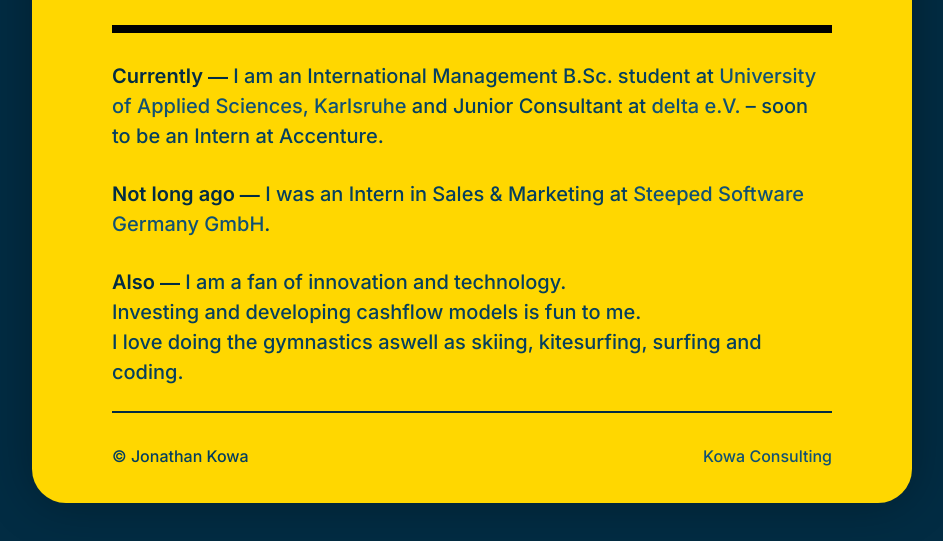
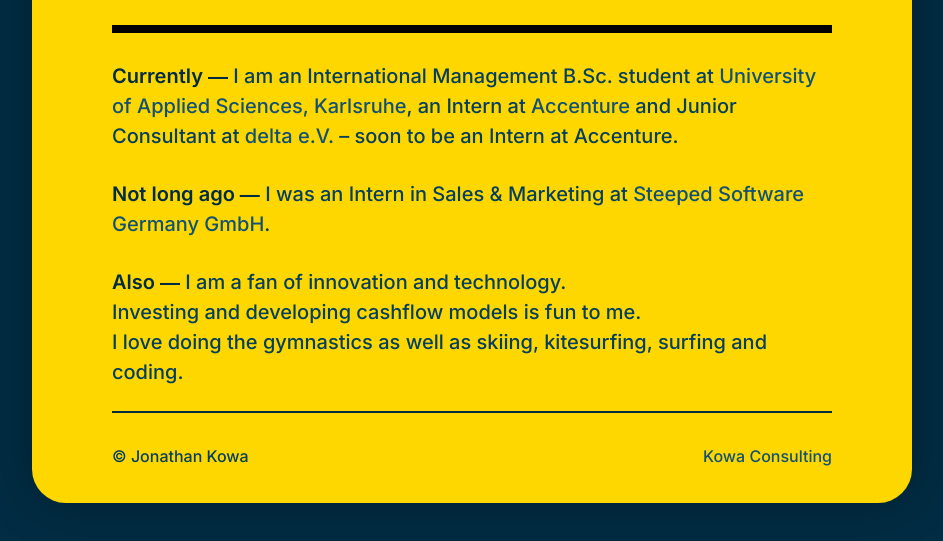
Before and after one commit to volume4k/kowa.me, a plain HTML site: page index.max.html in a window 1280 px wide. Shown: the part 249-790 px from the top of the page, without its empty margins (168-1111 px from the left). Drawn offline with Linux system fonts and the light colour scheme.

Commit message:
update internship at accenture

```diff
--- a/index.max.html
+++ b/index.max.html
@@ -21,10 +21,10 @@
         <h2 class="name">Jonathan <span>Kowa</span></h2>
         <h1 class="whatiam">I'm a passionate student in International Management.</h1>
         <div class="divider"></div>
-        <p><span>Currently ―</span> I am an International Management B.Sc. student at <a href="https://www.hs-karlsruhe.de" target="_blank">University of Applied Sciences, Karlsruhe</a> and Junior Consultant at
+        <p><span>Currently ―</span> I am an International Management B.Sc. student at <a href="https://www.hs-karlsruhe.de" target="_blank">University of Applied Sciences, Karlsruhe</a>, an Intern at <a href="https://accenture.com" target="_blank">Accenture</a> and Junior Consultant at
           <a href="https://delta-karlsruhe.de/">delta e.V.</a> – soon to be an Intern at Accenture.</p>
         <p><span>Not long ago ―</span> I was an Intern in Sales & Marketing at <a href="https://steeped.app/" target="_blank">Steeped Software Germany GmbH</a>.</p>
-        <p><span>Also ―</span> I am a fan of innovation and technology.<br>Investing and developing cashflow models is fun to me.<br>I love doing the gymnastics aswell as skiing, kitesurfing, surfing and coding.</p>
+        <p><span>Also ―</span> I am a fan of innovation and technology.<br>Investing and developing cashflow models is fun to me.<br>I love doing the gymnastics as well as skiing, kitesurfing, surfing and coding.</p>
         <div class="divider-thin"></div>
         <div class="legal">
           <p class="legal">© Jonathan Kowa</p>
```
Also changed, not shown: index.html (+1 -1 lines).
